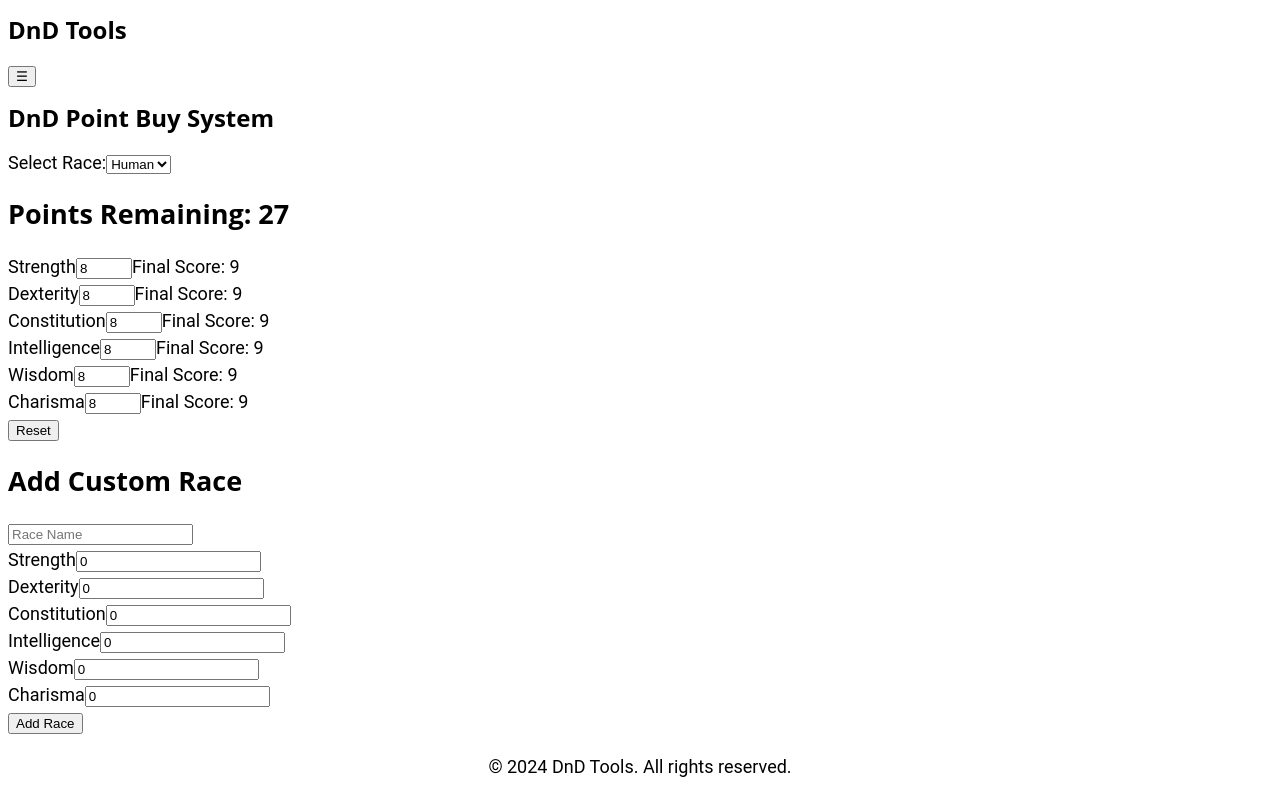
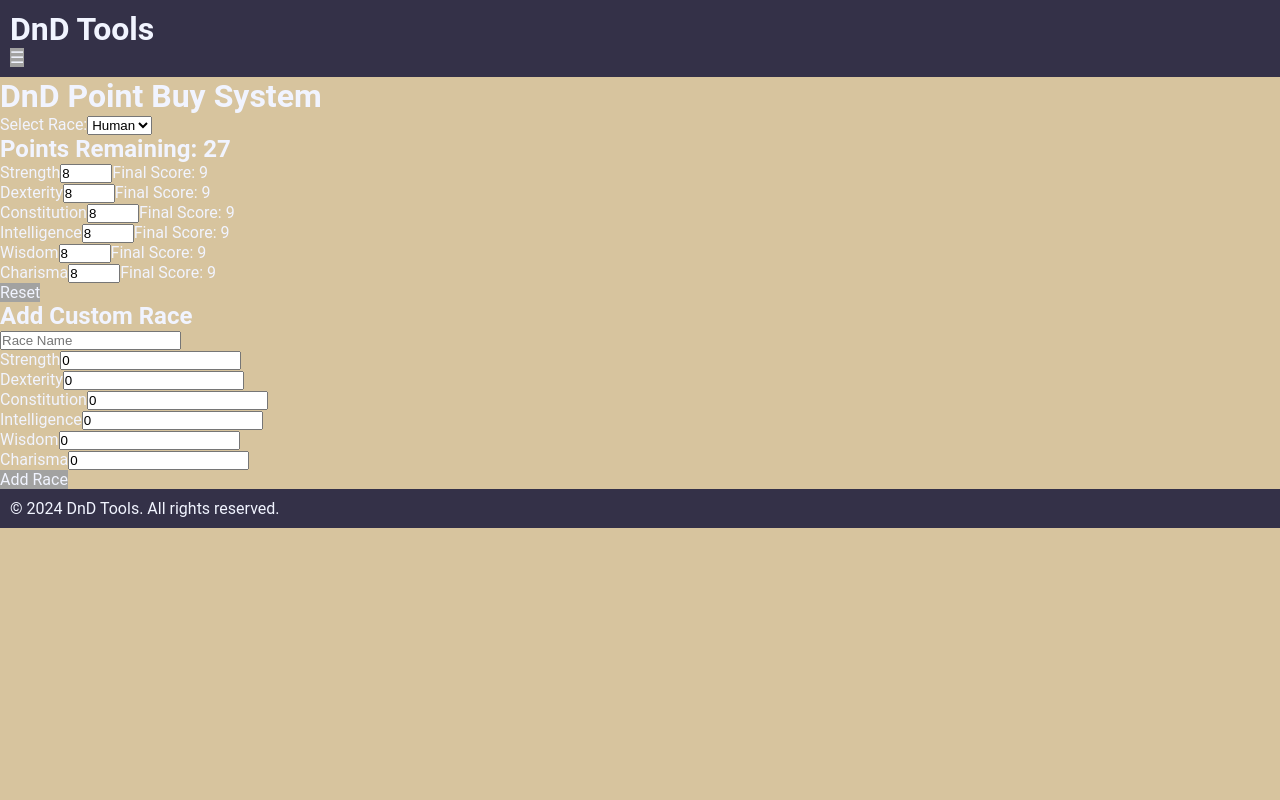
Before and after one commit to SusannaOs/DnDTool, a React app: page / in a window 1280 px wide. Built offline with nearby package versions, Linux system fonts and the light colour scheme.

Commit message:
color theme added

```diff
--- a/public/index.html
+++ b/public/index.html
@@ -3,6 +3,9 @@
   <head>
     <meta charset="utf-8" />
     <meta name="viewport" content="width=device-width, initial-scale=1.0">
+    <style>
+      @import url('https://fonts.googleapis.com/css2?family=Lato:ital,wght@0,100;0,300;0,400;0,700;0,900;1,100;1,300;1,400;1,700;1,900&family=Montserrat:ital,wght@0,100..900;1,100..900&display=swap');
+      </style>
     <title>DnD Tools</title>
   </head>
   <body>
--- a/src/js/Pages/PointBuy.js
+++ b/src/js/Pages/PointBuy.js
@@ -130,8 +130,9 @@ const Pointbuy = () => {
   return (
     <div>
       <Header />
-      <div className="Pointbuy">
+      <div className="pointbuy">
         <h1>DnD Point Buy System</h1>
+
         <div>
           <label htmlFor="race">Select Race:</label>
           <select id="race" value={selectedRace} onChange={handleRaceChange}>
@@ -143,6 +144,7 @@ const Pointbuy = () => {
           </select>
         </div>
         <PointsRemaining points={points} />
+
         <div className="abilities">
           {Object.keys(scores).map((ability) => (
             <AbilityScoreInput
@@ -155,6 +157,7 @@ const Pointbuy = () => {
           ))}
         </div>
         <button onClick={handleReset}>Reset</button>
+
         <h2>Add Custom Race</h2>
         <div className="custom-race-form">
           <input
--- a/src/sass/components/_buttons.scss
+++ b/src/sass/components/_buttons.scss
@@ -0,0 +1,5 @@
+button {
+    @include reset-button;
+    background-color: $accent-color;
+
+  }
--- a/src/sass/components/_footer.scss
+++ b/src/sass/components/_footer.scss
@@ -0,0 +1,5 @@
+.footer {
+    background-color: $secondary-color;
+    color: $font-color;
+    padding: 10px;
+  }
--- /dev/null
+++ b/src/sass/components/_header.scss
@@ -0,0 +1,5 @@
+.header {
+    background-color: $secondary-color;
+    color: $font-color;
+    padding: 10px;
+  }
--- a/src/sass/index.scss
+++ b/src/sass/index.scss
@@ -2,6 +2,7 @@
 @import 'utilities/mixins';
 @import 'utilities/functions';
 @import 'utilities/typography';
+@import 'utilities/base';
 
 @import 'components/buttons';
 @import 'components/header';
--- /dev/null
+++ b/src/sass/utilities/_base.scss
@@ -0,0 +1,8 @@
+*{
+    margin: 0;
+    padding: 0;
+}
+
+body{
+    background-color: $primary-color;
+}
--- a/src/sass/utilities/_typography.scss
+++ b/src/sass/utilities/_typography.scss
@@ -1,11 +1,7 @@
-$primary-font-family: 'Roboto', sans-serif;
-$secondary-font-family: 'Open Sans', sans-serif;
+$primary-font-family: "Roboto", sans-serif;
 
-$base-font-size: 16px;
+$base-font-size: 1em;
 $heading-font-size: 24px;
-
-$line-height: 1.5;
-$heading-line-height: 1.2;
 
 $font-weight-normal: 400;
 $font-weight-bold: 700;
@@ -13,57 +9,5 @@ $font-weight-bold: 700;
 // Base Typography
 body {
     font-family: $primary-font-family;
-    font-size: $base-font-size;
-    line-height: $line-height;
+    color: $font-color;
   }
-
-  h1, h2, h3, h4, h5, h6 {
-    font-family: $secondary-font-family;
-    line-height: $heading-line-height;
-  }
-
-  h1 {
-    font-size: $heading-font-size;
-  }
-
-  // Text Utilities
-.text-center {
-    text-align: center;
-  }
-
-  .text-bold {
-    font-weight: $font-weight-bold;
-  }
-
-  .text-muted {
-    color: #999;
-  }
-
-  .text-uppercase {
-    text-transform: uppercase;
-  }
-
-@media (max-width: 768px) {
-    body {
-      font-size: 14px;
-    }
-  }
-
-  @media (min-width: 1200px) {
-    body {
-      font-size: 18px;
-    }
-  }
-
-  ul, ol {
-    margin-left: 1.5rem;
-  }
-
-  a {
-    color: blue;
-    text-decoration: underline;
-
-    &:hover {
-      color: darkblue;
-    }
-  }
--- a/src/sass/utilities/_variables.scss
+++ b/src/sass/utilities/_variables.scss
@@ -0,0 +1,5 @@
+$primary-color: #D7C49EFF;
+$secondary-color: #343148FF;
+$accent-color:#A2A2A1FF;
+$error-color: #dc3545;
+$font-color: #F1F4FFFF;
```
Also changed, not shown: src/sass/utilities/_mixins.scss (+12 -0 lines), src/index.css.
